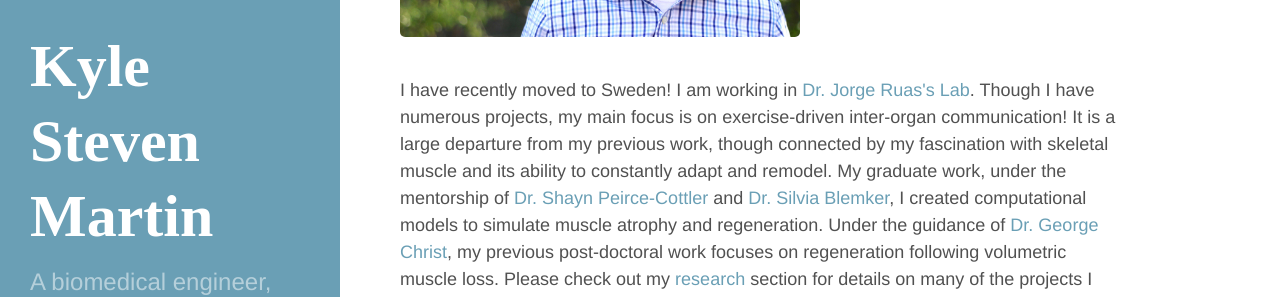
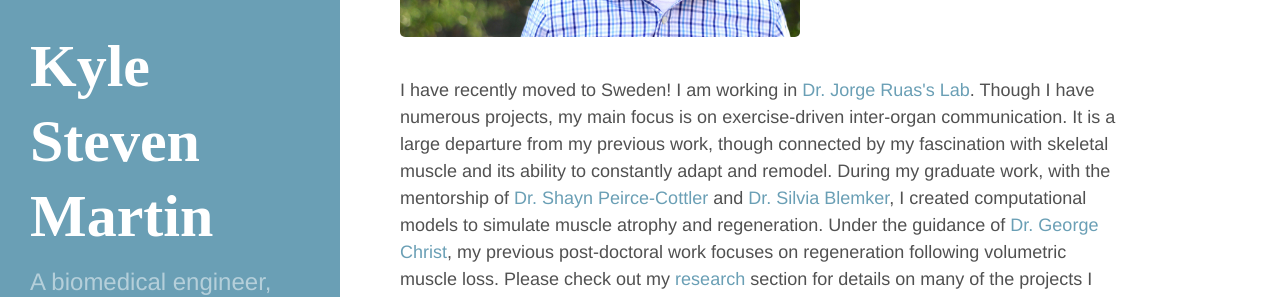
Before and after one commit to ksm362/ksm362.github.io, a Jekyll site: the page built from index.html, in a window 1280 px wide. Shown: the part 310-607 px from the top of the page. Built offline with Jekyll 4.4.1, drawn with Linux system fonts in a browser that asks for light colours; the list of posts is cut into pages by our own code.

Commit message:
updated cv

```diff
--- a/index.html
+++ b/index.html
@@ -9,10 +9,11 @@
 </div>
 <div class="posts" style="clear:left">
 <p>
-	I have recently moved to Sweden! I am working in <a href="http://ki.se/en/fyfa/molecular-and-cellular-exercise-physiology">Dr. Jorge Ruas's Lab</a>.
-	Though I have numerous projects, my main focus is on exercise-driven inter-organ communication!
+	I have recently moved to Sweden!
+	I am working in <a href="http://ki.se/en/fyfa/molecular-and-cellular-exercise-physiology">Dr. Jorge Ruas's Lab</a>.
+	Though I have numerous projects, my main focus is on exercise-driven inter-organ communication.
 	It is a large departure from my previous work, though connected by my fascination with skeletal muscle and its ability to constantly adapt and remodel.
-	My graduate work, under the mentorship of <a href="http://bme.virginia.edu/peirce/">Dr. Shayn Peirce-Cottler</a> and
+	During my graduate work, with the mentorship of <a href="http://bme.virginia.edu/peirce/">Dr. Shayn Peirce-Cottler</a> and
 	<a href="http://bme.virginia.edu/muscle/">Dr. Silvia Blemker</a>, I created computational models to simulate muscle atrophy and regeneration.
 	Under the guidance of <a href="http://christlab.org/">Dr. George Christ</a>, my previous post-doctoral work focuses on regeneration following volumetric muscle loss.
 	Please check out my <a href="{{ site.baseurl }}Research">research</a>  section for details on many of the projects I am involved in!
```
Also changed, not shown: PubsCV.md (+2 -1 lines), 1 other file.
